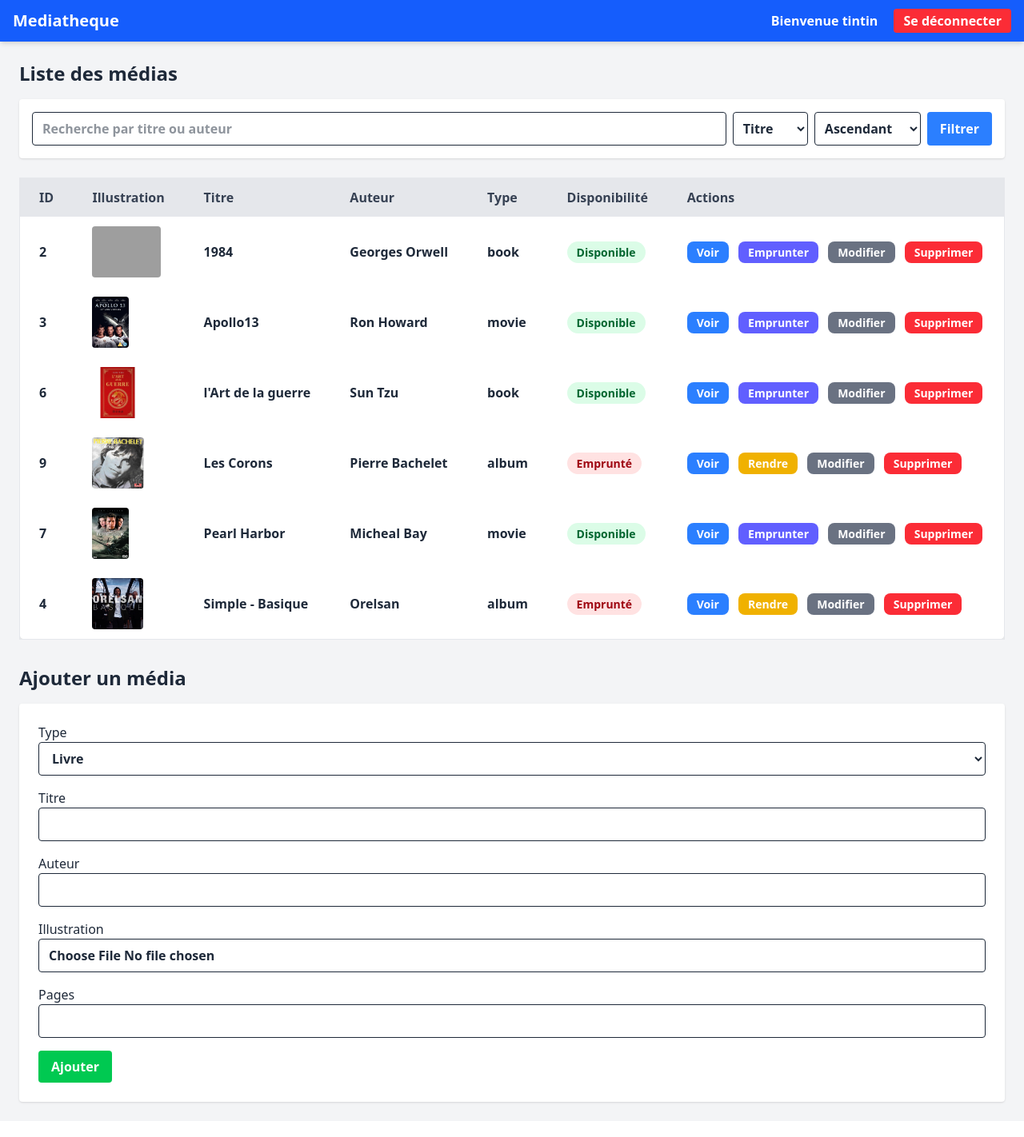
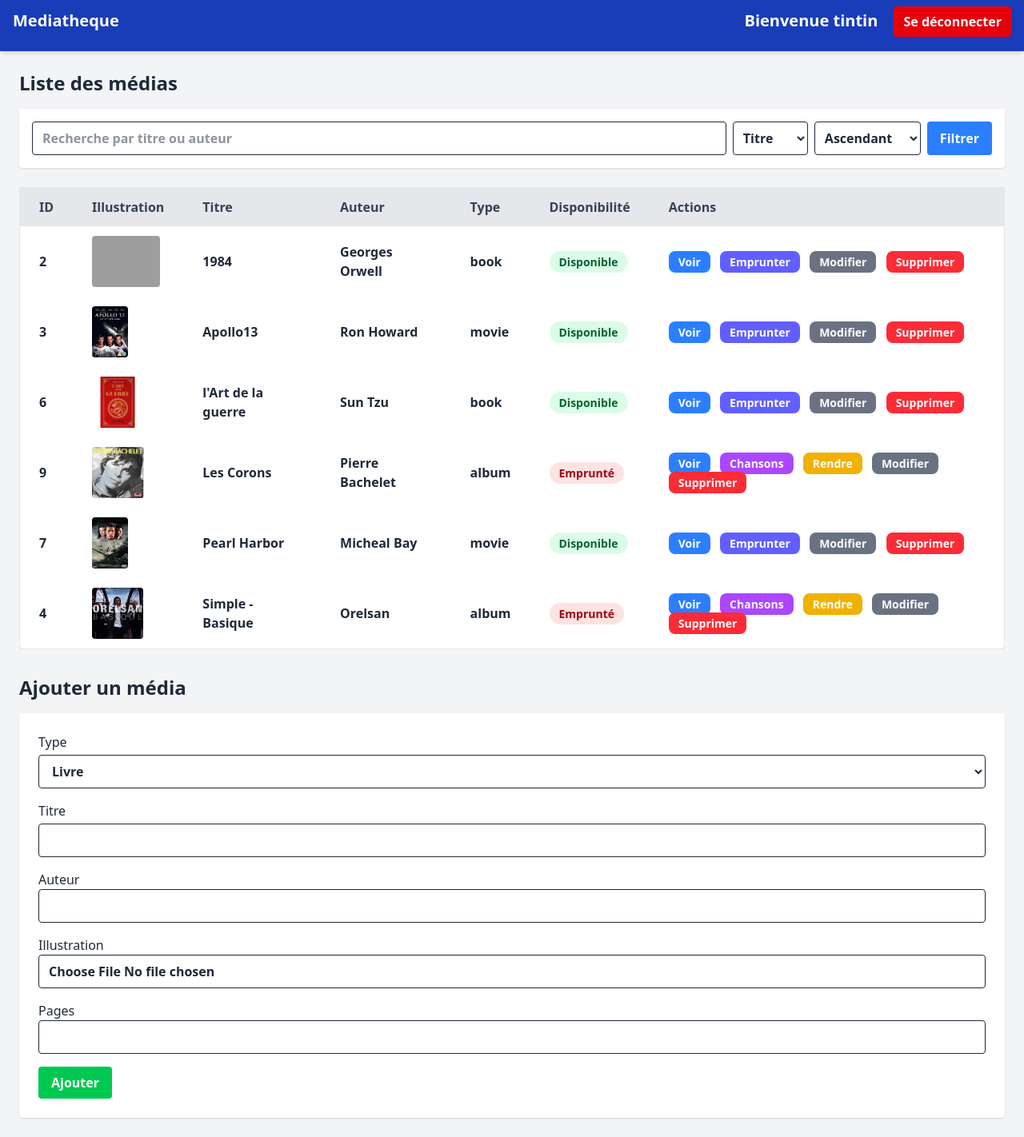
Before and after one commit to Qwezen/Poc_ApplicationMVC_Mediatheque, a PHP site: the page made by mediatheque/index.php in a window 1280 px wide. Shown: the whole page at 80% size. Before the commit the page ends 1382 px from the top, so only its background shows below. Run offline with PHP 8.4, Linux system fonts and the light colour scheme; the visitor is signed in with stand-in values (Sample User, id 1); data comes from the database, SQL or seed files in the repository; grey boxes are pictures that could not be loaded.

Commit message:
Update Dashboard - Tableau - Chansons.

```diff
--- a/mediatheque/views/dashboard.php
+++ b/mediatheque/views/dashboard.php
@@ -18,13 +18,13 @@
 
 <body class="bg-gray-100 text-gray-800 font-semibold">
 
-<nav class="bg-blue-600 text-white shadow-md">
+<nav class="bg-blue-800 text-white shadow-md h-16">
   <div class="max-w-7xl mx-auto px-4 py-3 flex justify-between items-center">
     <h1 class="text-xl font-bold">Mediatheque</h1>
     <div>
       <?php if ($user): ?>
-        <span class="mr-4">Bienvenue <strong><?=htmlspecialchars($user['username'])?></strong></span>
-        <a href="?action=logout" class="bg-red-500 hover:bg-red-600 text-white px-3 py-1 rounded">Se déconnecter</a>
+        <span class="mr-4 text-xl">Bienvenue <strong><?=htmlspecialchars($user['username'])?></strong></span>
+        <a href="?action=logout" class="bg-red-600 hover:bg-red-700 text-white px-3 py-2 text-l rounded">Se déconnecter</a>
       <?php else: ?>
         <a href="?action=login" class="px-3 py-1 hover:underline">Connexion</a>
         <a href="?action=register" class="ml-2 px-3 py-1 hover:underline">Inscription</a>
@@ -103,6 +103,10 @@
             <td class="px-6 py-3 space-x-2">
               <a href="?action=show&id=<?= $m['id'] ?>"
                  class="bg-blue-500 hover:bg-blue-600 text-white px-3 py-1 rounded-lg text-sm">Voir</a>
+              <?php if ($m['type'] === 'album'): ?>
+                <a href="?action=songs&album_id=<?= $m['id'] ?>"
+                class="bg-purple-500 hover:bg-purple-600 text-white px-3 py-1 rounded-lg text-sm">Chansons</a>
+              <?php endif; ?>
               <?php if (!empty($_SESSION['user_id'])): ?>
                 <?php if ($m['available']): ?>
                   <a href="?action=borrow&id=<?= $m['id'] ?>"
@@ -138,7 +142,7 @@
     <form method="post" action="?action=store" enctype="multipart/form-data"
           class="bg-white p-6 rounded shadow space-y-4">
       <div>
-        <label class="block font-medium">Type</label>
+        <label class="block font-medium mb-1">Type</label>
         <select name="type" class="border rounded px-3 py-2 w-full">
           <option value="book">Livre</option>
           <option value="movie">Film</option>
@@ -146,7 +150,7 @@
         </select>
       </div>
       <div>
-        <label class="block font-medium">Titre</label>
+        <label class="block font-medium mb-1">Titre</label>
         <input name="title" required class="border rounded px-3 py-2 w-full">
       </div>
       <div>
```
